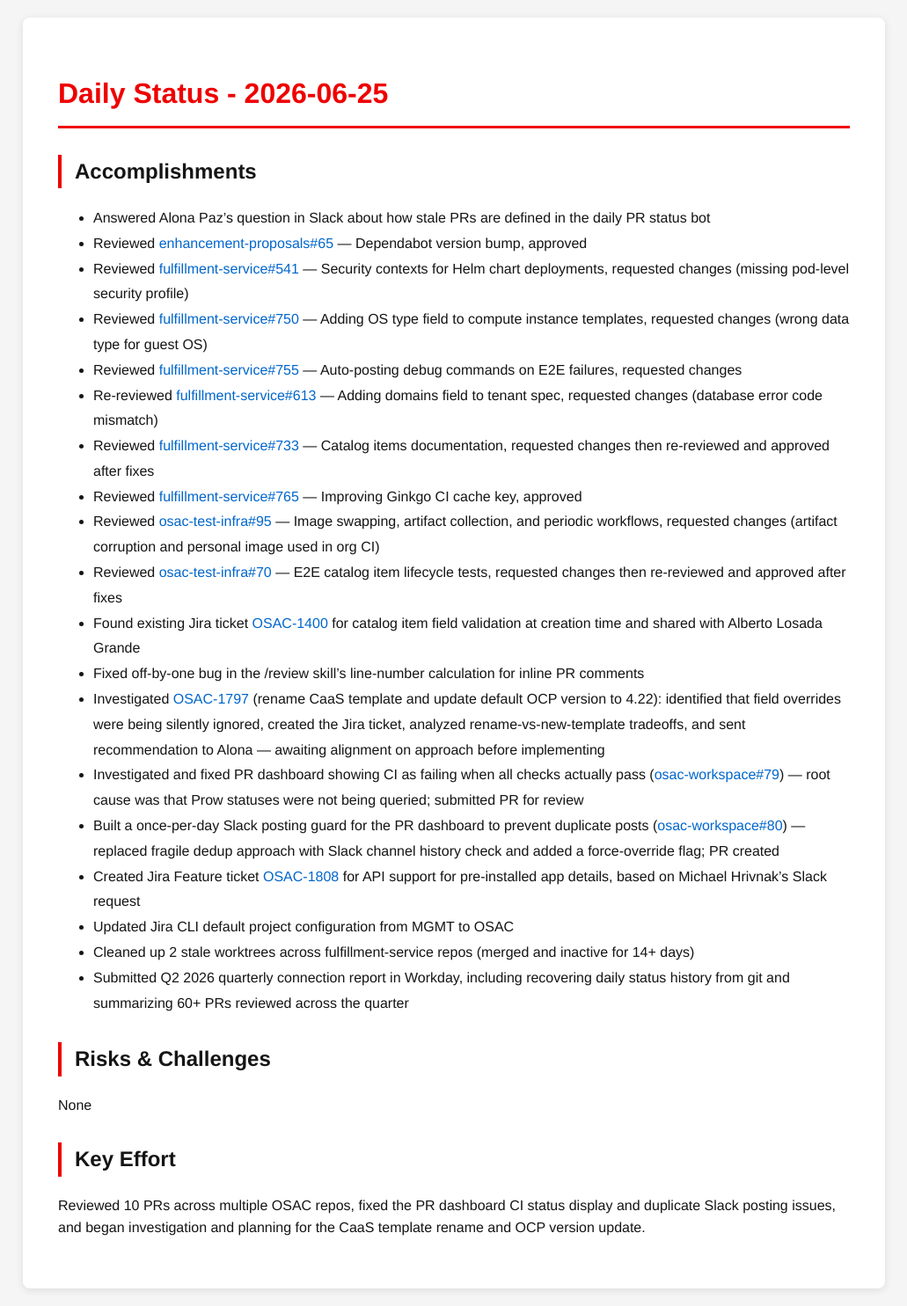
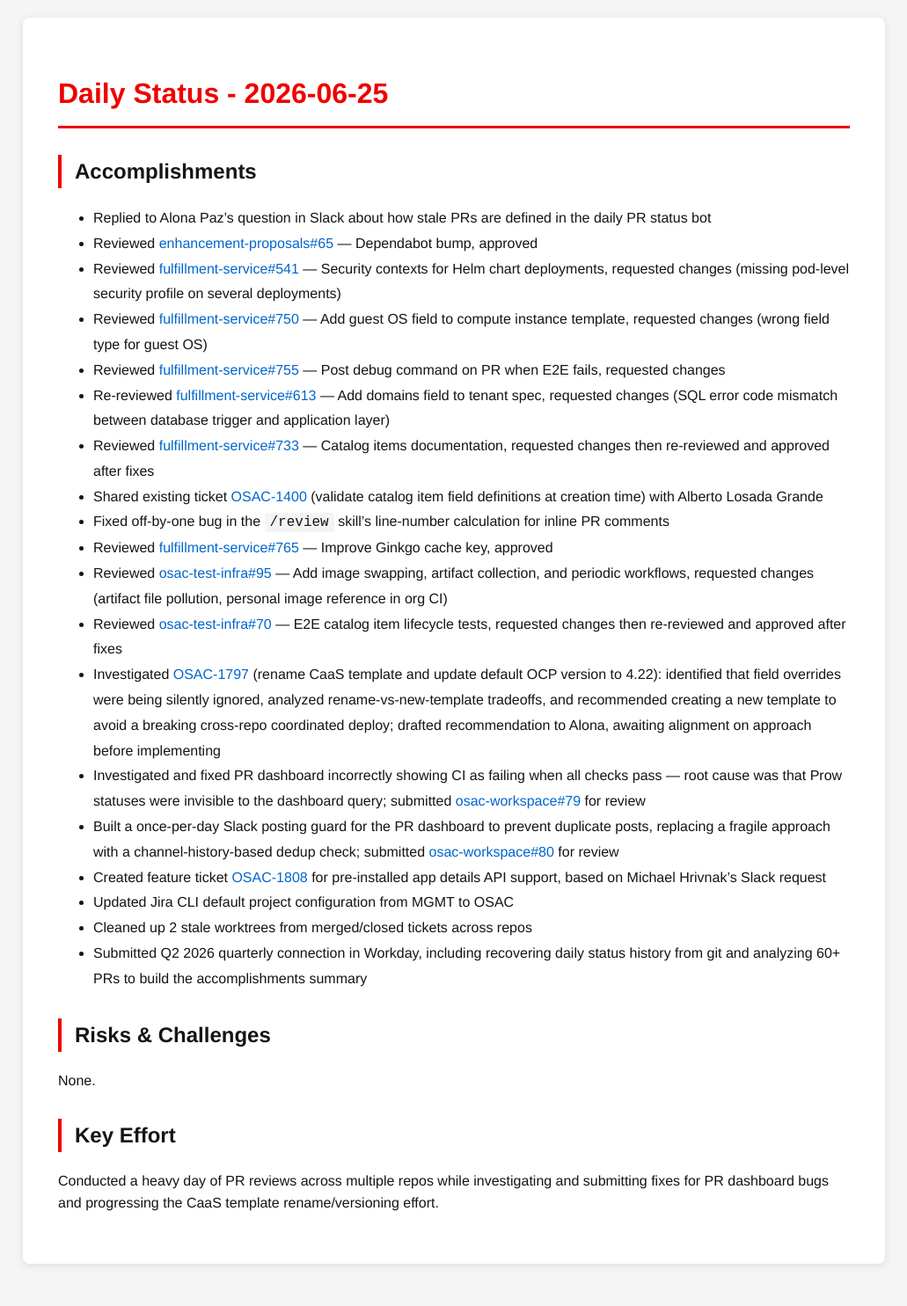
Before and after one commit to tzvatot/daily-status, a Jekyll site: the page built from 2026-06-25.md, in a window 1280 px wide. Shown: the whole page at 88% size, without its empty margins (124-1155 px from the left). Built offline with Jekyll 4.4.1, drawn with Linux system fonts in a browser that asks for light colours; after the commit the page ends 1457 px from its top, so only the background shows below that.

Commit message:
Daily status update - 2026-06-25

```diff
--- a/2026-06-25.md
+++ b/2026-06-25.md
@@ -7,28 +7,28 @@
 # Daily Status - 2026-06-25
 
 ## Accomplishments
-- Answered Alona Paz's question in Slack about how stale PRs are defined in the daily PR status bot
-- Reviewed [enhancement-proposals#65](https://github.com/osac-project/enhancement-proposals/pull/65) — Dependabot version bump, approved
-- Reviewed [fulfillment-service#541](https://github.com/osac-project/fulfillment-service/pull/541) — Security contexts for Helm chart deployments, requested changes (missing pod-level security profile)
-- Reviewed [fulfillment-service#750](https://github.com/osac-project/fulfillment-service/pull/750) — Adding OS type field to compute instance templates, requested changes (wrong data type for guest OS)
-- Reviewed [fulfillment-service#755](https://github.com/osac-project/fulfillment-service/pull/755) — Auto-posting debug commands on E2E failures, requested changes
-- Re-reviewed [fulfillment-service#613](https://github.com/osac-project/fulfillment-service/pull/613) — Adding domains field to tenant spec, requested changes (database error code mismatch)
+- Replied to Alona Paz's question in Slack about how stale PRs are defined in the daily PR status bot
+- Reviewed [enhancement-proposals#65](https://github.com/osac-project/enhancement-proposals/pull/65) — Dependabot bump, approved
+- Reviewed [fulfillment-service#541](https://github.com/osac-project/fulfillment-service/pull/541) — Security contexts for Helm chart deployments, requested changes (missing pod-level security profile on several deployments)
+- Reviewed [fulfillment-service#750](https://github.com/osac-project/fulfillment-service/pull/750) — Add guest OS field to compute instance template, requested changes (wrong field type for guest OS)
+- Reviewed [fulfillment-service#755](https://github.com/osac-project/fulfillment-service/pull/755) — Post debug command on PR when E2E fails, requested changes
+- Re-reviewed [fulfillment-service#613](https://github.com/osac-project/fulfillment-service/pull/613) — Add domains field to tenant spec, requested changes (SQL error code mismatch between database trigger and application layer)
 - Reviewed [fulfillment-service#733](https://github.com/osac-project/fulfillment-service/pull/733) — Catalog items documentation, requested changes then re-reviewed and approved after fixes
-- Reviewed [fulfillment-service#765](https://github.com/osac-project/fulfillment-service/pull/765) — Improving Ginkgo CI cache key, approved
-- Reviewed [osac-test-infra#95](https://github.com/osac-project/osac-test-infra/pull/95) — Image swapping, artifact collection, and periodic workflows, requested changes (artifact corruption and personal image used in org CI)
+- Shared existing ticket [OSAC-1400](https://redhat.atlassian.net/browse/OSAC-1400) (validate catalog item field definitions at creation time) with Alberto Losada Grande
+- Fixed off-by-one bug in the `/review` skill's line-number calculation for inline PR comments
+- Reviewed [fulfillment-service#765](https://github.com/osac-project/fulfillment-service/pull/765) — Improve Ginkgo cache key, approved
+- Reviewed [osac-test-infra#95](https://github.com/osac-project/osac-test-infra/pull/95) — Add image swapping, artifact collection, and periodic workflows, requested changes (artifact file pollution, personal image reference in org CI)
 - Reviewed [osac-test-infra#70](https://github.com/osac-project/osac-test-infra/pull/70) — E2E catalog item lifecycle tests, requested changes then re-reviewed and approved after fixes
-- Found existing Jira ticket [OSAC-1400](https://redhat.atlassian.net/browse/OSAC-1400) for catalog item field validation at creation time and shared with Alberto Losada Grande
-- Fixed off-by-one bug in the /review skill's line-number calculation for inline PR comments
-- Investigated [OSAC-1797](https://redhat.atlassian.net/browse/OSAC-1797) (rename CaaS template and update default OCP version to 4.22): identified that field overrides were being silently ignored, created the Jira ticket, analyzed rename-vs-new-template tradeoffs, and sent recommendation to Alona — awaiting alignment on approach before implementing
-- Investigated and fixed PR dashboard showing CI as failing when all checks actually pass ([osac-workspace#79](https://github.com/osac-project/osac-workspace/pull/79)) — root cause was that Prow statuses were not being queried; submitted PR for review
-- Built a once-per-day Slack posting guard for the PR dashboard to prevent duplicate posts ([osac-workspace#80](https://github.com/osac-project/osac-workspace/pull/80)) — replaced fragile dedup approach with Slack channel history check and added a force-override flag; PR created
-- Created Jira Feature ticket [OSAC-1808](https://redhat.atlassian.net/browse/OSAC-1808) for API support for pre-installed app details, based on Michael Hrivnak's Slack request
+- Investigated [OSAC-1797](https://redhat.atlassian.net/browse/OSAC-1797) (rename CaaS template and update default OCP version to 4.22): identified that field overrides were being silently ignored, analyzed rename-vs-new-template tradeoffs, and recommended creating a new template to avoid a breaking cross-repo coordinated deploy; drafted recommendation to Alona, awaiting alignment on approach before implementing
+- Investigated and fixed PR dashboard incorrectly showing CI as failing when all checks pass — root cause was that Prow statuses were invisible to the dashboard query; submitted [osac-workspace#79](https://github.com/osac-project/osac-workspace/pull/79) for review
+- Built a once-per-day Slack posting guard for the PR dashboard to prevent duplicate posts, replacing a fragile approach with a channel-history-based dedup check; submitted [osac-workspace#80](https://github.com/osac-project/osac-workspace/pull/80) for review
+- Created feature ticket [OSAC-1808](https://redhat.atlassian.net/browse/OSAC-1808) for pre-installed app details API support, based on Michael Hrivnak's Slack request
 - Updated Jira CLI default project configuration from MGMT to OSAC
-- Cleaned up 2 stale worktrees across fulfillment-service repos (merged and inactive for 14+ days)
-- Submitted Q2 2026 quarterly connection report in Workday, including recovering daily status history from git and summarizing 60+ PRs reviewed across the quarter
+- Cleaned up 2 stale worktrees from merged/closed tickets across repos
+- Submitted Q2 2026 quarterly connection in Workday, including recovering daily status history from git and analyzing 60+ PRs to build the accomplishments summary
 
 ## Risks & Challenges
-None
+None.
 
 ## Key Effort
-Reviewed 10 PRs across multiple OSAC repos, fixed the PR dashboard CI status display and duplicate Slack posting issues, and began investigation and planning for the CaaS template rename and OCP version update.
+Conducted a heavy day of PR reviews across multiple repos while investigating and submitting fixes for PR dashboard bugs and progressing the CaaS template rename/versioning effort.
```
